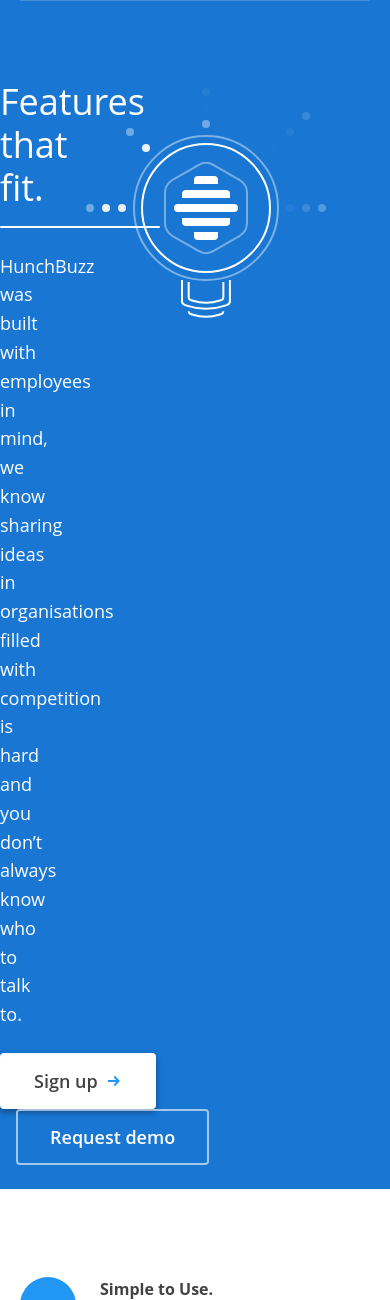
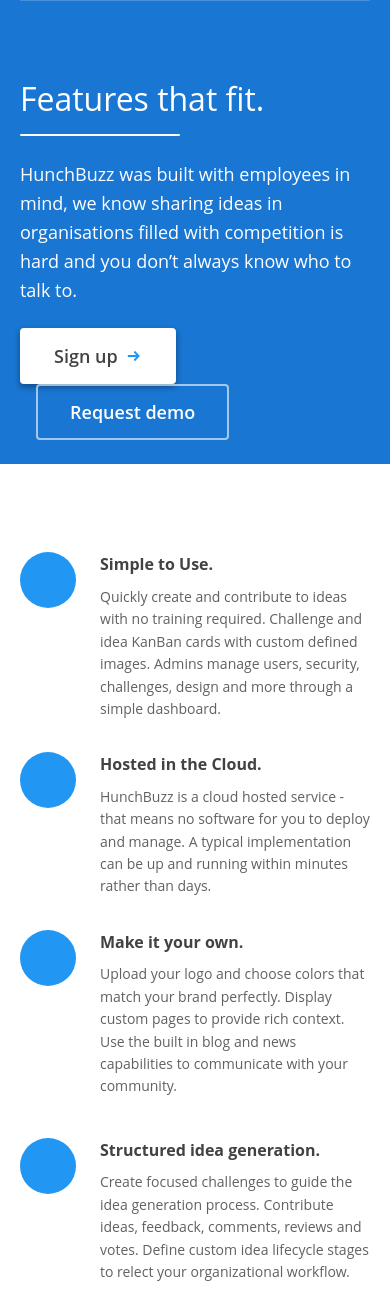
Before and after one commit to kylehenwood/Mockup-HunchBuzz, a PHP site: page /index.php?pageID=features in a window 390 px wide. Shown: the part 72-1372 px from the top of the page. Run offline with PHP 8.4, Linux system fonts and the light colour scheme.

Commit message:
responsive updates

```diff
--- a/www/_views/page-features/banner.php
+++ b/www/_views/page-features/banner.php
@@ -1,9 +1,9 @@
 <!-- Banner -->
-<div class="page__banner">
+
 <div class="layout__banner">
 
+	<div class="features-banner">
 		<div class="center center--1040">
-	    <div class="features-banner">
 
 			<div class="features-banner__illustration">
 				<?php include './_components/illustration-innovation.php';?>
@@ -35,4 +35,3 @@
 	</div>
 
 </div>
-</div>
--- a/www/scss/components/_brainstorming.scss
+++ b/www/scss/components/_brainstorming.scss
@@ -24,7 +24,7 @@
   float: left;
   display: block;
   padding: 0 8px;
-  width: 216px;
+  min-width: 216px;
   @include screen-mob {
     width: 100%;
     padding: 8px 0;
--- a/www/scss/public.css
+++ b/www/scss/public.css
@@ -1604,15 +1619,21 @@ html {
   left: 0;
   width: 400px;
   height: 100%; }
+  @media screen and (max-width: 960px) {
+    .home-crowdsource__image {
+      display: none; } }
 
 .features-banner {
-  padding: 120px 0 240px; }
+  padding: 120px 20px 240px; }
   @media screen and (max-width: 960px) {
     .features-banner {
-      padding: 80px 0; } }
+      padding: 80px 20px; } }
 
 .features-banner__content {
   margin: 0 440px 0 0; }
+  @media screen and (max-width: 960px) {
+    .features-banner__content {
+      margin: 0; } }
 
 .features-banner__title {
   text-align: left;
@@ -1621,6 +1642,9 @@ html {
   line-height: 1.2;
   font-weight: normal;
   margin: 0 0 16px; }
+  @media screen and (max-width: 960px) {
+    .features-banner__title {
+      font-size: 32px; } }
 
 .features-banner__border {
   width: 160px;
@@ -1650,6 +1674,9 @@ html {
   width: 368px;
   height: 368px;
   margin: -56px 0 0; }
+  @media screen and (max-width: 960px) {
+    .features-banner__illustration {
+      display: none; } }
 
 .feature-primary {
   margin: -160px -8px 72px;
--- a/www/scss/views/page-features/_banner.scss
+++ b/www/scss/views/page-features/_banner.scss
@@ -1,12 +1,15 @@
 .features-banner {
-  padding: 120px 0 240px;
+  padding: 120px 20px 240px;
   @include screen-med {
-    padding: 80px 0;
+    padding: 80px 20px;
   }
 }
 
 .features-banner__content {
   margin: 0 440px 0 0;
+  @include screen-med {
+    margin: 0;
+  }
 }
 
 .features-banner__title {
@@ -16,6 +19,9 @@
   line-height: 1.2;
   font-weight: normal;
   margin: 0 0 16px;
+  @include screen-med {
+    font-size: 32px;
+  }
 }
 
 .features-banner__border {
@@ -50,4 +56,7 @@
   width: 368px;
   height: 368px;
   margin: -56px 0 0;
+  @include screen-med {
+    display: none;
+  }
 }
--- a/www/scss/views/page-home/_banner.scss
+++ b/www/scss/views/page-home/_banner.scss
@@ -1,15 +1,20 @@
 .home-banner {
   overflow: hidden;
   position: relative;
-  padding: 120px 0 48px;
+  padding: 120px 20px 48px;
+  text-align: center;
   &:after {
     content: '';
     display: block;
     position: absolute;
+    left: 0;
     bottom: 0;
     height: 240px;
     width: 100%;
     background: white;
+  }
+  @include screen-med {
+    padding: 80px 20px 48px;
   }
 }
 .home-banner__content {
@@ -24,6 +29,9 @@
   line-height: 1.2;
   font-weight: normal;
   margin: 0 0 16px;
+  @include screen-med {
+    font-size: 32px;
+  }
 }
 
 .home-banner__subtitle {
@@ -36,13 +44,20 @@
 }
 
 .home-banner__actions {
+  display: inline-block;
   height: 56px;
-  text-align: center;
 }
 .home-banner__signup,
 .home-banner__demo {
-  display: inline-block;
-  margin: 0 8px;
+  float: left;
+  padding: 0 8px;
+  min-width: 216px;
+}
+
+.home-banner__demo {
+  @include screen-mob {
+    display: none;
+  }
 }
 
 .home-banner__mockup {
@@ -50,11 +65,10 @@
   overflow: hidden;
   z-index: 5;
   margin: 0 auto;
-  width: 800px;
-  height: 520px;
+  max-width: 800px;
+  //height: 520px;
   border-radius: 8px;
   background: white;
-  //background: $color-grey-200;
   box-shadow: $shadow-500;
 }
 
--- a/www/scss/views/page-home/_content.scss
+++ b/www/scss/views/page-home/_content.scss
@@ -112,6 +112,9 @@
   background: $color-grey-200;
   padding: 0 0 0 400px;
   border-radius: 24px;
+  @include screen-med {
+    padding: 0;
+  }
 }
 .home-crowdsource__content {
   padding: 80px 40px;
@@ -135,4 +138,7 @@
   left: 0;
   width: 400px;
   height: 100%;
+  @include screen-med {
+    display: none;
+  }
 }
```
Also changed, not shown: other parts of www/scss/public.css (+23 -8 lines), 1 other file. Lines whose indentation alone changed are shown as unchanged.
